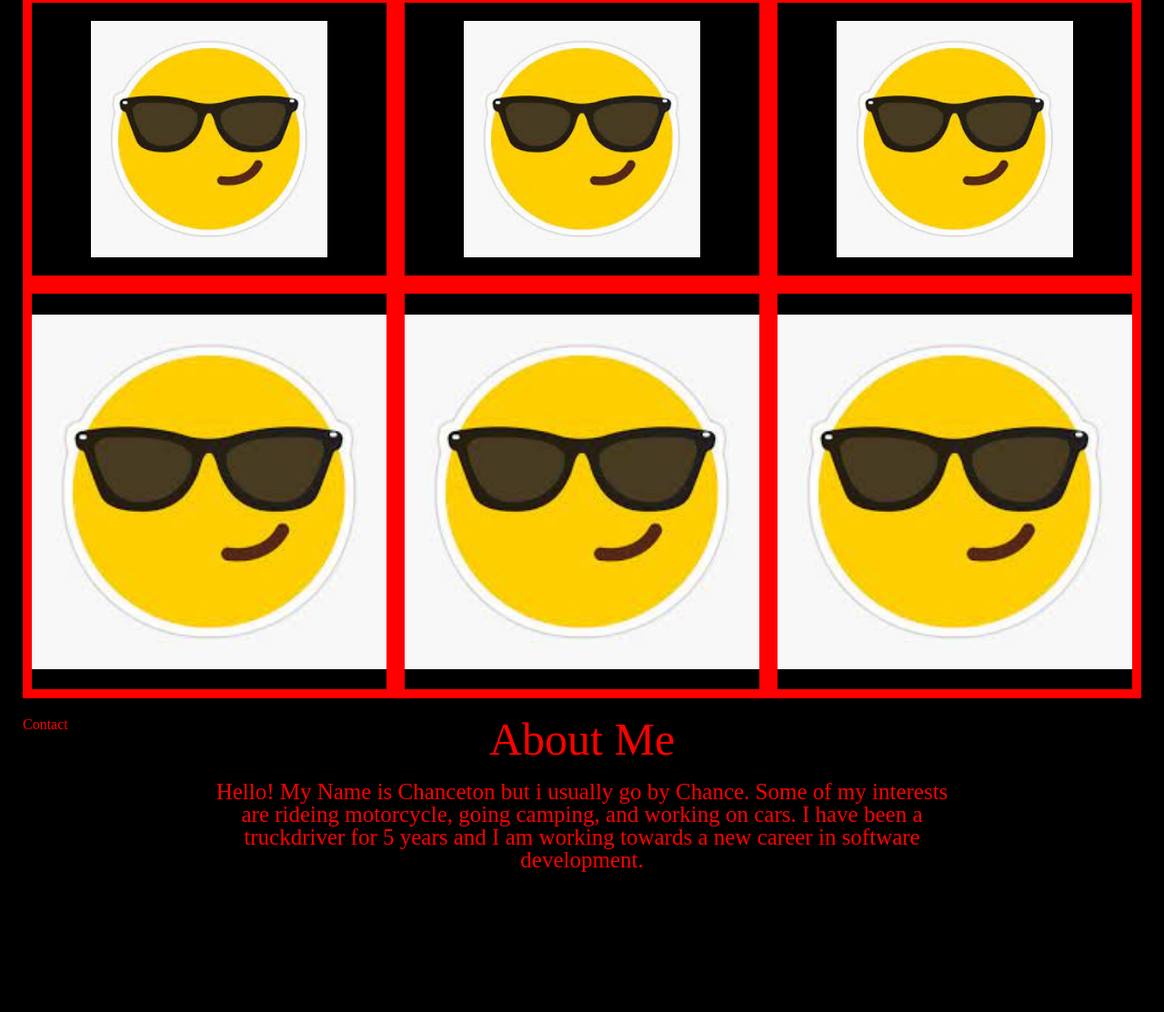
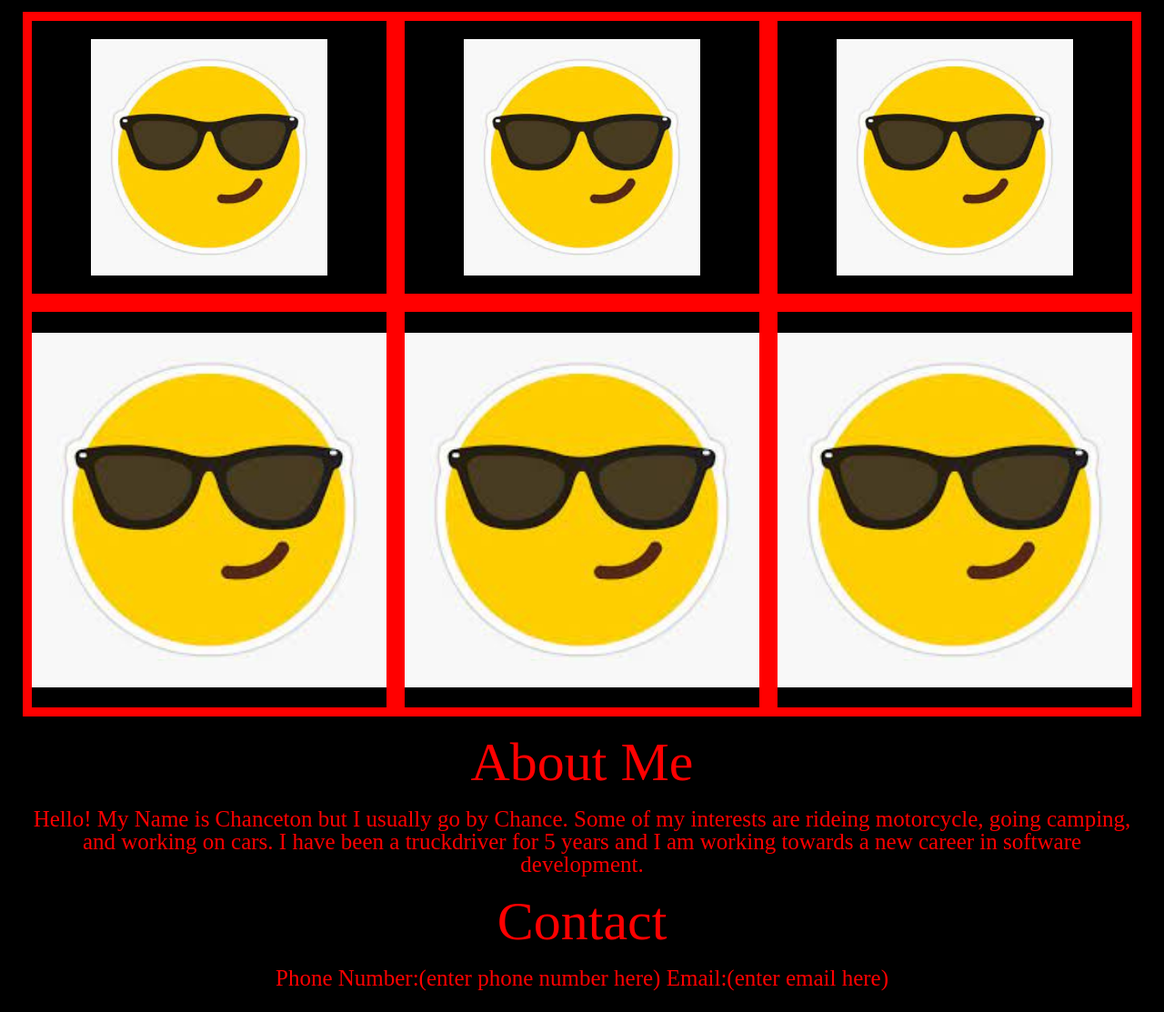
Before and after one commit to Chanceton-Roberts/My_Portfolio, a plain HTML site: page index.html in a window 1280 px wide. Shown: the part 190-1303 px from the top of the page at 91% size. Before the commit the page ends 1149 px from the top, so only its background shows below. Drawn offline with Linux system fonts and the light colour scheme.

Commit message:
final commit

```diff
--- a/index.html
+++ b/index.html
@@ -34,43 +34,52 @@
         </Header>
     </div>
 
-    <div class="Projects">
-        <div>
-            <img class= "image image-1" src="sunglass-emoji.jpg">
-        </div>
-        <div>
+
+    <div id = "Projects" class="Projects">
+
+        <a href="https://github.com/Chanceton-Roberts">
+        <img class= "image image-1" src="sunglass-emoji.jpg">
+        </a>
+
+        <a href="https://github.com/Chanceton-Roberts">
             <img class= "image image-2" src="sunglass-emoji.jpg">
-        </div>
-        <div>
+        </a>
+
+        <a href="https://github.com/Chanceton-Roberts">
             <img class= "image image-3" src="sunglass-emoji.jpg">
-        </div>
-        <div>
+        </a>
+
+        <a href="https://github.com/Chanceton-Roberts">
             <img class= "image image-4" src="sunglass-emoji.jpg">
-        </div>
-        <div>
+        </a>
+
+        <a href="https://github.com/Chanceton-Roberts">
             <img class= "image image-5" src="sunglass-emoji.jpg">
-        </div>
-        <div>
+        </a>
+
+        <a href="https://github.com/Chanceton-Roberts">
             <img class= "image image-6" src="sunglass-emoji.jpg">
-        </div>
+        </a>
     </div>
 
-    <div class='AboutMe'>
-        <header>
-            <h1>About Me</h1>
+
+    <div>
+        <header id="AboutMe">
+            <h3>About Me</h3>
         </header>
 
-        <p>
-            Hello! My Name is Chanceton but i usually go by Chance. Some of my interests are rideing motorcycle, going camping, and working on cars. I have been a
-            truckdriver for 5 years and I am working towards a new career in software development.
+        <p>Hello! My Name is Chanceton but I usually go by Chance. Some of my interests are rideing motorcycle,
+        going camping, and working on cars. I have been a truckdriver for 5 years and I am working towards a new career in software development.
         </p>
     </div>
 
-    <div class= Contact>
-        <section>
-            <header>
-                Contact
-            </header>
-        </section>
+
+    <div class='Contact'>
+        <header id="Contact">
+            <h4>Contact</h4>
+        </header>
+        <p>
+            Phone Number:(enter phone number here)      Email:(enter email here)
+        </p>
 
     </div>
--- a/style.css
+++ b/style.css
@@ -61,7 +61,7 @@ h2, p {
     padding: 10px;
 }
 
-.Projects > div {
+.Projects > a {
     background-color: black;
     text-align: center;
     padding: 20px 0;
@@ -106,3 +106,9 @@ h2, p {
     margin-left: 200px;
     margin-right: 200px;
 }
+
+h2,h3,h4{
+    text-align: center;
+    font-size: 60px;
+    margin: 20px;
+}
```
